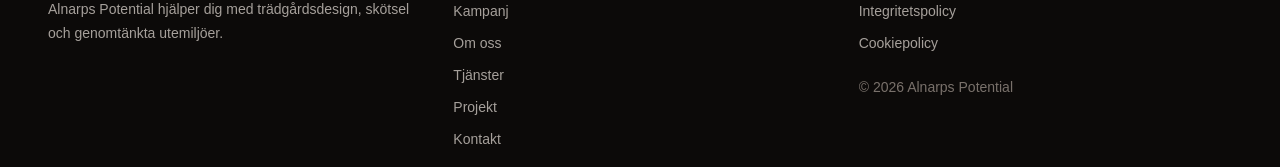
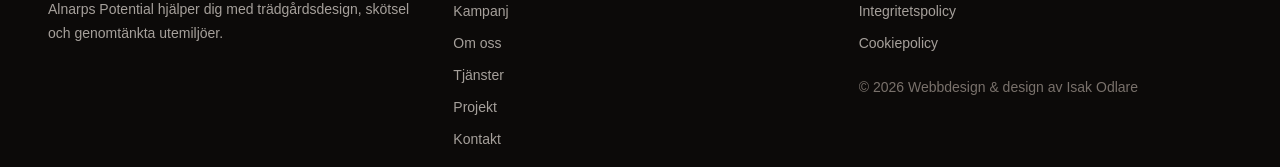
Before and after one commit to isakodlare-APO/APO, a Next.js app: page /villkor in a window 1280 px wide. Shown: the part 2905-3072 px from the top of the page. Built offline with nearby package versions, Linux system fonts and the light colour scheme.

Commit message:
Update page.js

```diff
--- a/app/villkor/page.js
+++ b/app/villkor/page.js
@@ -291,7 +291,7 @@
             </nav>
 
             <p className="mt-6 text-sm text-stone-500">
-              © {new Date().getFullYear()} Alnarps Potential
+              © {new Date().getFullYear()} Webbdesign & design av Isak Odlare
             </p>
           </div>
         </div>
```
